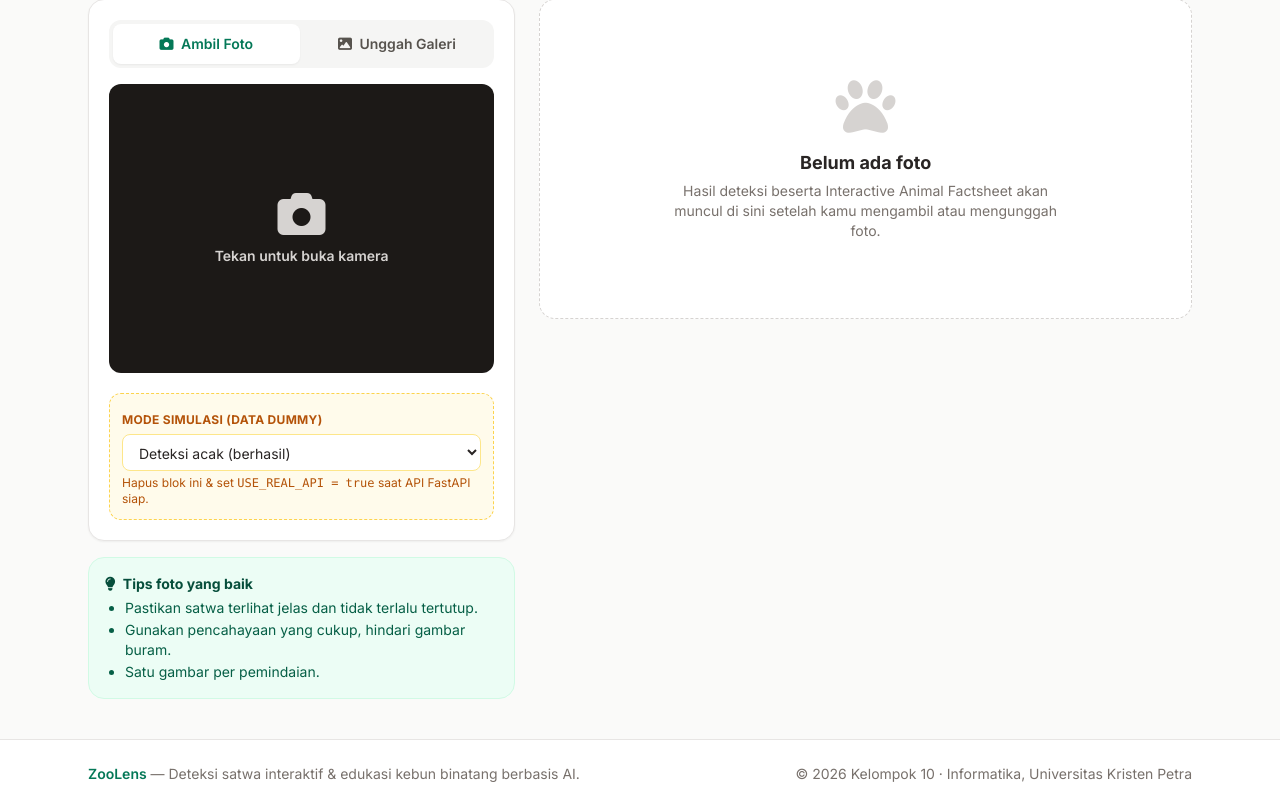
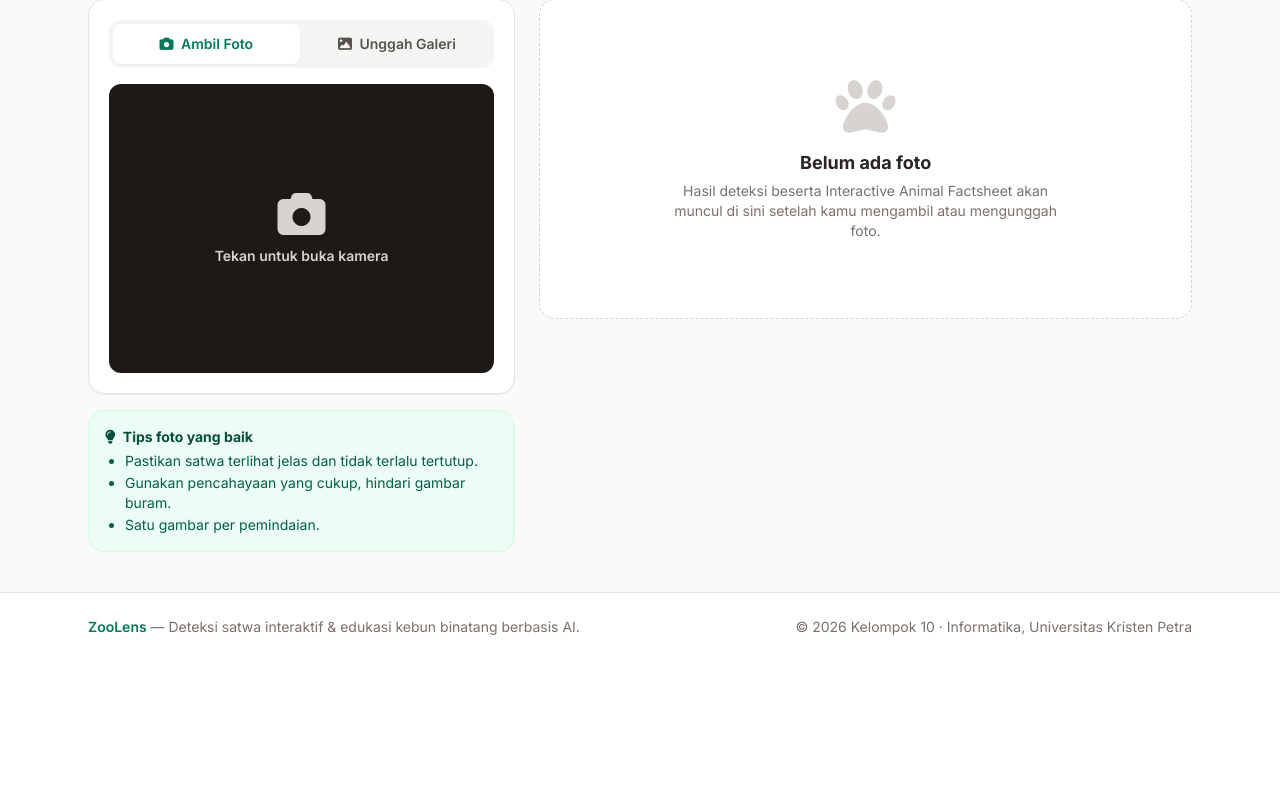
Before and after one commit to ezradesmonds/ZooLens, a Laravel app: page / in a window 1280 px wide. Shown: the part 258-1066 px from the top of the page. After the commit the page ends 893 px from the top, so only its background shows below. Run offline with Laravel 12, Linux system fonts and the light colour scheme; the visitor is signed in with stand-in values (Sample User, id 1); data comes from the database, SQL or seed files in the repository; some libraries are stand-ins or nearby versions.

Commit message:
feat(frontend): enable USE_REAL_API and adapt backend detections for scanner UI

```diff
--- a/backend/resources/views/scanner.blade.php
+++ b/backend/resources/views/scanner.blade.php
@@ -63,7 +63,7 @@
             </div>
 
             {{-- Simulasi (khusus pengembangan) --}}
-            <div class="mt-5 rounded-xl border border-dashed border-amber-300 bg-amber-50 p-3">
+            <div class="mt-5 hidden rounded-xl border border-dashed border-amber-300 bg-amber-50 p-3">
                 <label for="simMode" class="text-xs font-bold uppercase tracking-wide text-amber-700">Mode simulasi (data dummy)</label>
                 <select id="simMode" class="mt-1 w-full rounded-lg border border-amber-200 bg-white px-3 py-2 text-sm">
                     <option value="random">Deteksi acak (berhasil)</option>
@@ -159,7 +159,7 @@
      * KONFIGURASI
      * ===================================================================== */
     const CONFIG = {
-        USE_REAL_API: false,                 // true => kirim gambar ke POST /scan
+        USE_REAL_API: true,                  // true => kirim gambar ke POST /scan
         SCAN_URL: "{{ url('/scan') }}",
         THRESHOLD: 0.5,                      // confidence minimum
         MAX_W: 1024,                         // lebar maksimum canvas hasil
@@ -441,7 +441,46 @@
             body: fd,
         });
         if (!res.ok) throw new Error('Server mengembalikan status ' + res.status + '. Coba lagi beberapa saat.');
-        return res.json();
+        const data = await res.json();
+
+        if (data.status === 'error') {
+            return { detections: [] };
+        }
+
+        const CLASS_MAP = {
+            0: 'elephant',
+            1: 'giraffe',
+            2: 'zebra',
+            3: 'tiger',
+            4: 'rhinoceros',
+        };
+        const imgW = (data.image && data.image.width) || currentImg.naturalWidth;
+        const imgH = (data.image && data.image.height) || currentImg.naturalHeight;
+
+        const convertedDets = (data.detections || []).map((d) => {
+            const clsName = d.class || CLASS_MAP[d.class_id] || (d.animal && d.animal.common_name ? d.animal.common_name.toLowerCase() : 'elephant');
+            let bbox = d.bbox;
+            if (Array.isArray(bbox) && bbox.length === 4) {
+                const [x1, y1, x2, y2] = bbox;
+                bbox = {
+                    x: Math.max(0, Math.min(1, x1 / imgW)),
+                    y: Math.max(0, Math.min(1, y1 / imgH)),
+                    width: Math.max(0, Math.min(1, (x2 - x1) / imgW)),
+                    height: Math.max(0, Math.min(1, (y2 - y1) / imgH)),
+                };
+            }
+            return {
+                class: clsName,
+                confidence: d.confidence,
+                bbox: bbox,
+                animal: d.animal,
+            };
+        });
+
+        return {
+            ...data,
+            detections: convertedDets,
+        };
     }
 
     /* =====================================================================
```
